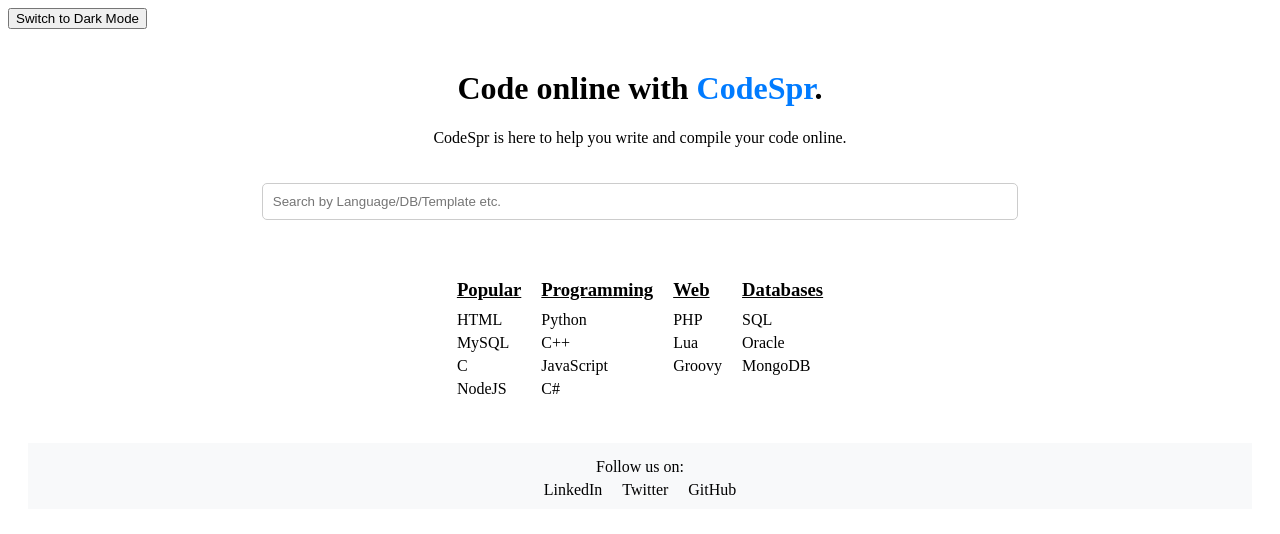
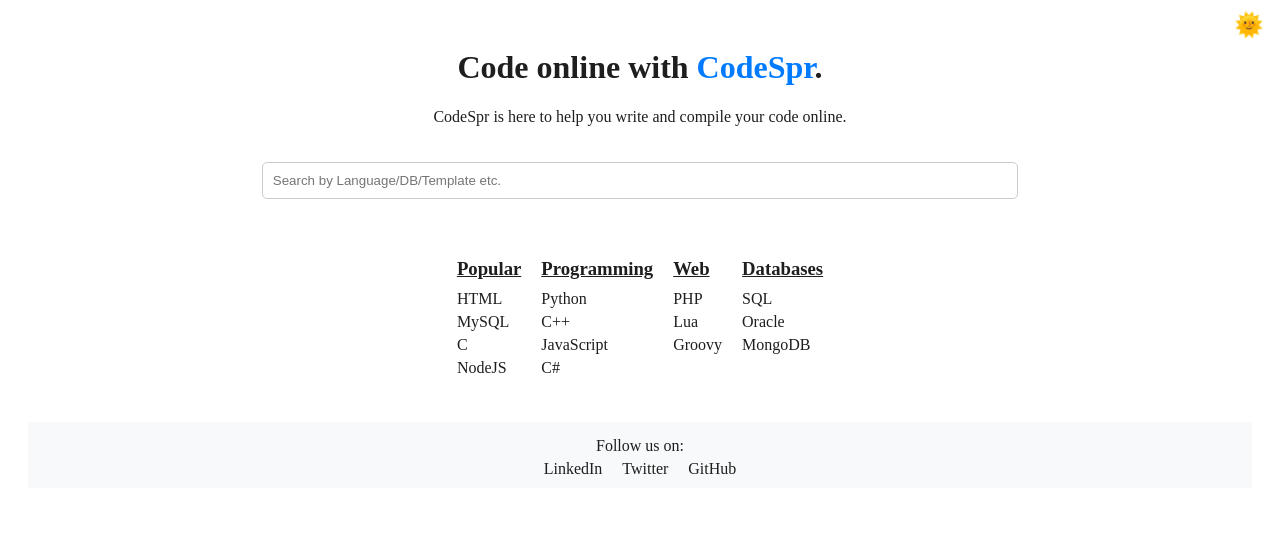
Before and after one commit to avinashvermaaa/codespr, a React (Create React App) app in the folder frontend/: page / in a window 1280 px wide. Shown: the top 534 px of the page. Built offline with nearby package versions, Linux system fonts and the light colour scheme.

Commit message:
dark mode (sun/moon) updated

```diff
--- a/frontend/src/App.js
+++ b/frontend/src/App.js
@@ -1,6 +1,6 @@
 import React from "react";
 import { BrowserRouter as Router, Route, Routes } from "react-router-dom";
-import HomePage from "./pages/LanguagePage";
+import HomePage from "./pages/HomePage";
 import CompilerPage from "./pages/CompilerPage";
 import DarkModeToggle from "./components/DarkModeToggle";
 import { ThemeProvider } from "./context/ThemeContext"; // Import ThemeProvider
--- a/frontend/src/components/DarkModeToggle.js
+++ b/frontend/src/components/DarkModeToggle.js
@@ -1,14 +1,27 @@
+// src/components/DarkModeToggle.js
 import React, { useContext } from "react";
 import { ThemeContext } from "../context/ThemeContext"; // Import the context
 
-function DarkModeToggle() {
+const DarkModeToggle = () => {
   const { darkMode, toggleDarkMode } = useContext(ThemeContext);
 
   return (
-    <button onClick={toggleDarkMode}>
-      {darkMode ? "Switch to Light Mode" : "Switch to Dark Mode"}
+    <button
+      onClick={toggleDarkMode}
+      style={{
+        position: "absolute",
+        top: "10px",
+        right: "10px",
+        backgroundColor: "transparent",
+        border: "none",
+        fontSize: "24px",
+        cursor: "pointer",
+      }}
+      aria-label="Toggle Dark Mode"
+    >
+      {darkMode ? "🌙" : "🌞"}
     </button>
   );
-}
+};
 
 export default DarkModeToggle;
--- a/frontend/src/styles.css
+++ b/frontend/src/styles.css
@@ -1,11 +1,11 @@
 /* Default light mode styles */
 body {
-    background-color: white;
-    color: black;
+    background-color: #ffffff;
+    color: #1e1e1e;
 }
 
 /* Dark mode styles */
 body.dark-mode {
-    background-color: #121212;
-    color: white;
+    background-color: #1e1e1e;
+    color: #ffffff;
 }
```
Also changed, not shown: frontend/src/pages/HomePage.js (renamed from frontend/src/pages/LanguagePage.js).
